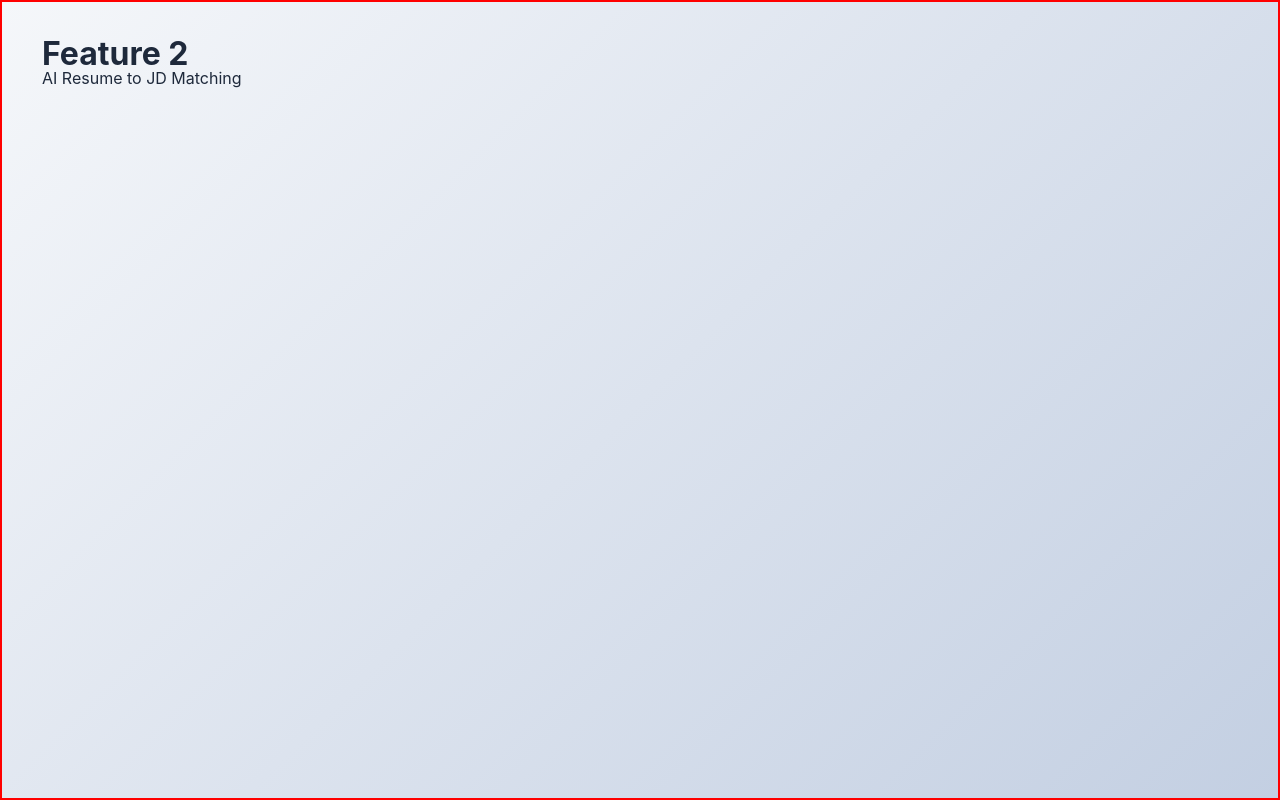
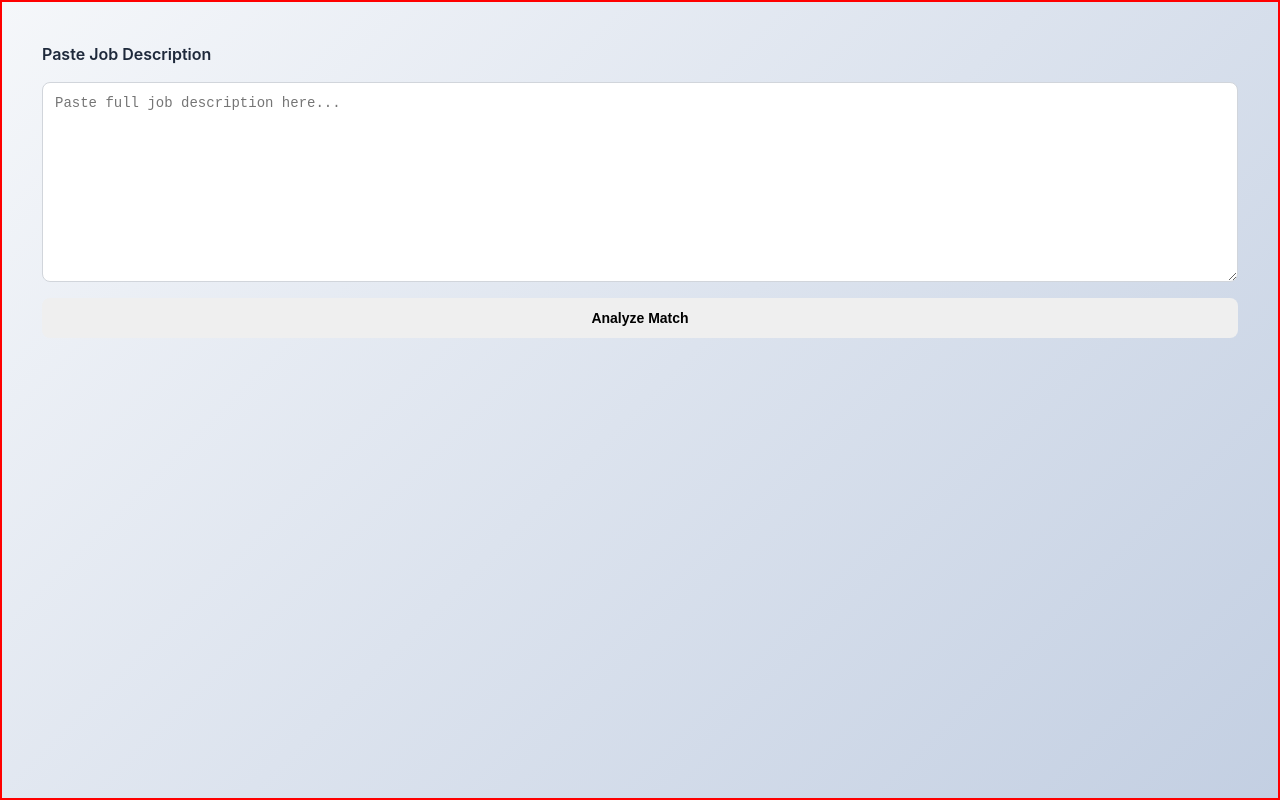
Before and after one commit to bharratgehlot/bluex, a Next.js app: page /match in a window 1280 px wide. Built offline with nearby package versions, Linux system fonts and the light colour scheme.

Commit message:
Resume Match Update

```diff
--- a/src/app/match/page.tsx
+++ b/src/app/match/page.tsx
@@ -20,12 +20,15 @@
 
 "use client";
 
+import JdInput from "@/components/match/JdInput";
+import ResumeUpload from "@/components/upload/ResumeUpload";
+
 export default function MatchFeature() {
   return (
     <main style={{ padding: "40px" }}>
-      <h1>Feature 2</h1>
 
-      <p>AI Resume to JD Matching</p>
+      <JdInput />
+
     </main>
   );
 }
--- /dev/null
+++ b/src/components/match/JdInput.module.css
@@ -0,0 +1,30 @@
+.wrapper {
+  display: flex;
+  flex-direction: column;
+  gap: 16px;
+  width: 100%;
+}
+
+.label {
+  font-size: 16px;
+  font-weight: 600;
+}
+
+.textarea {
+  width: 100%;
+  min-height: 200px;
+  padding: 12px;
+  font-size: 14px;
+  border-radius: 8px;
+  border: 1px solid #d1d5db;
+  resize: vertical;
+}
+
+.button {
+  padding: 12px 16px;
+  font-size: 14px;
+  font-weight: 600;
+  border-radius: 8px;
+  border: none;
+  cursor: pointer;
+}
--- a/src/components/match/jdInput.tsx
+++ b/src/components/match/jdInput.tsx
@@ -2,3 +2,29 @@
  * src/components/match/jdInput.tsx
  * A clean, reusable text area component specifically for pasting the JD, communicating its value back to the parent page.tsx state.
  */
+
+"use client"
+import styles from './JdInput.module.css'
+
+export default function JdInput(){
+  return (
+
+    <div className={styles.wrapper} >
+      <label className={styles.label}>
+        Paste Job Description
+      </label>
+
+      <textarea
+        className={styles.textarea}
+        placeholder="Paste full job description here..."
+        rows={10}
+      />
+
+      <button className={styles.button}>
+        Analyze Match
+      </button>
+
+    </div>
+
+  )
+}
```
Also changed, not shown: 1 other file (tests, documents, lock files or other folders).
